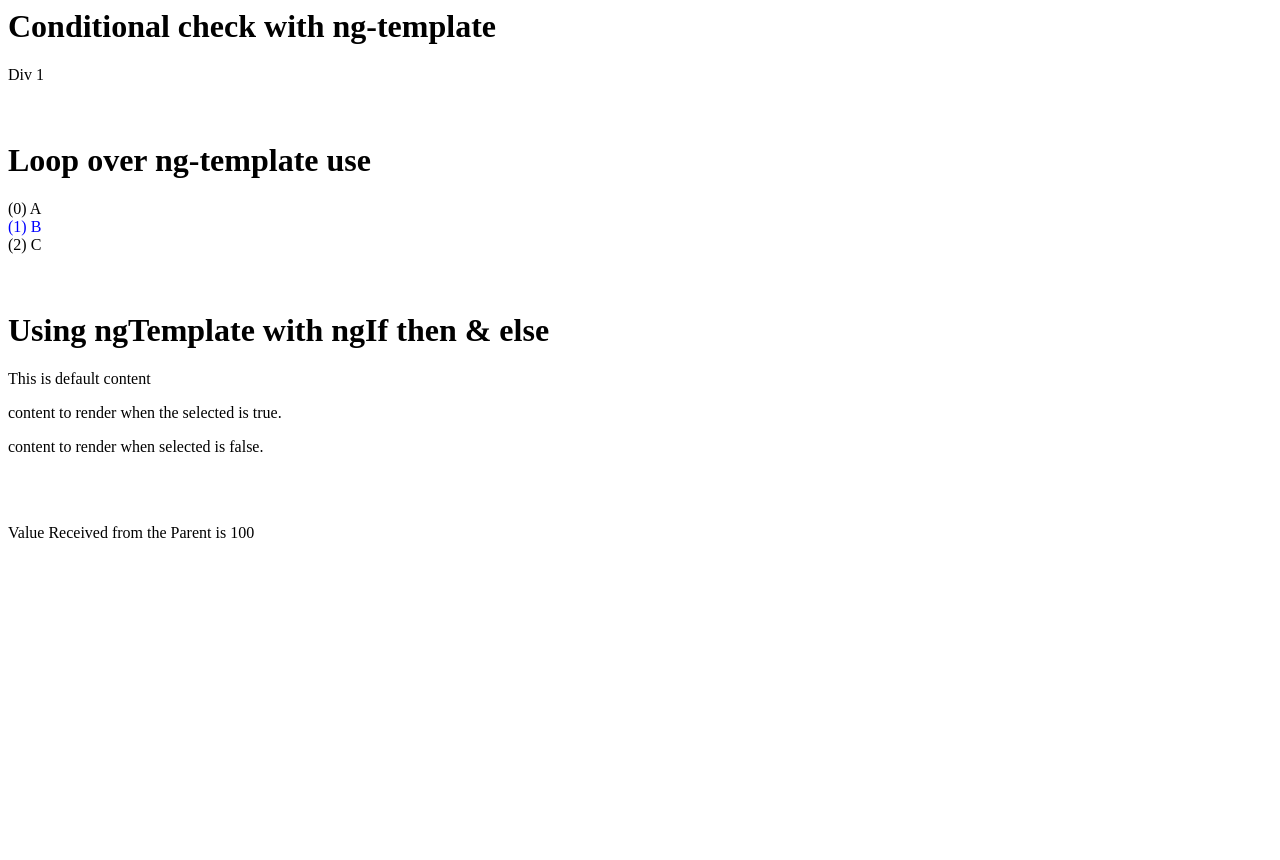
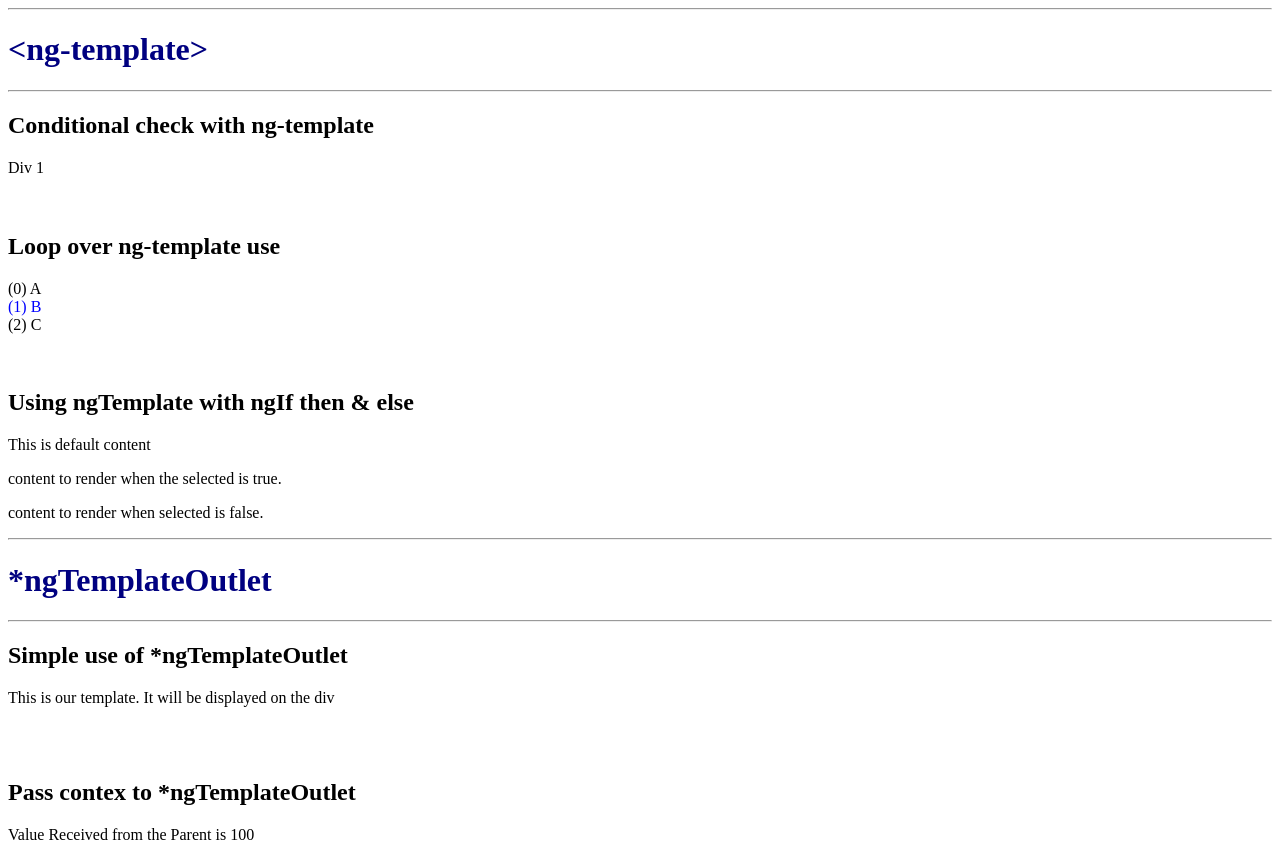
Before and after one commit to moradiyahari/angular-core-concepts, an Angular app: page / in a window 1280 px wide. Before the commit the page ends 800 px from the top, so only its background shows below. Built offline with nearby package versions, Linux system fonts and the light colour scheme.

Commit message:
4 files modified, 2 added

```diff
--- a/src/app/app.component.css
+++ b/src/app/app.component.css
@@ -1,3 +1,6 @@
 p {
   font-family: Lato;
 }
+h1{
+  color:navy;
+}
--- a/src/app/app.component.html
+++ b/src/app/app.component.html
@@ -1 +1,8 @@
+<hr>
+<h1>&lt;ng-template&gt;</h1>
+<hr>
 <my-ng-template></my-ng-template>
+<hr>
+<h1>*ngTemplateOutlet</h1>
+<hr>
+<my-ng-template-outlet></my-ng-template-outlet>
--- /dev/null
+++ b/src/app/my-ng-template-outlet/my-ng-template-outlet.html
@@ -0,0 +1,14 @@
+<h2>Simple use of *ngTemplateOutlet</h2>
+<div *ngTemplateOutlet="template1">This text is not displayed</div>
+<ng-template #template1>
+  <p>This is our template. It will be displayed on the div</p>
+</ng-template>
+
+<br />
+<br />
+
+<h2>Pass contex to *ngTemplateOutlet</h2>
+<div *ngTemplateOutlet="messageTemplate; context:{value:100}"></div>
+<ng-template let-value="value" #messageTemplate>
+  <p>Value Received from the Parent is {{value}}</p>
+</ng-template>
--- a/src/app/my-ng-template/my-ng-template.html
+++ b/src/app/my-ng-template/my-ng-template.html
@@ -1,33 +1,39 @@
-<h1>Conditional check with ng-template</h1>
+<h2>Conditional check with ng-template</h2>
 <ng-template [ngIf]="true">
   <div>Div 1</div>
 </ng-template>
 
-<br>
-<br>
+<br />
+<br />
 
-<h1>Loop over ng-template use</h1>
+<h2>Loop over ng-template use</h2>
 <!-- <div *ngFor="let item of items; let i=index; let odd=odd; trackBy: trackById" [class.odd]="odd">
 ({{i}}) {{item.name}}
 </div> -->
-<ng-template ngFor let-item [ngForOf]="items" let-i="index" let-odd="odd" [ngForTrackBy]="trackById">
-<div [class.odd]="odd">({{i}}) {{item.name}}</div>
+<ng-template
+  ngFor
+  let-item
+  [ngForOf]="items"
+  let-i="index"
+  let-odd="odd"
+  [ngForTrackBy]="trackById"
+>
+  <div [class.odd]="odd">({{i}}) {{item.name}}</div>
 </ng-template>
 
-<br>
-<br>
+<br />
+<br />
 
-
-<h1>Using ngTemplate with ngIf then & else</h1>
+<h2>Using ngTemplate with ngIf then & else</h2>
 
 <div *ngIf="true else elseBlock1">
   <p>This is default content</p>
 </div>
 <div *ngIf="true; then thenBlock1 else elseBlock1">
-<p>This content is not shown</p>
+  <p>This content is not shown</p>
 </div>
 <div *ngIf="false; then thenBlock1 else elseBlock1">
-<p>This content is not shown</p>
+  <p>This content is not shown</p>
 </div>
 
 <ng-template #thenBlock1>
@@ -36,20 +42,3 @@
 <ng-template #elseBlock1>
   <p>content to render when selected is false.</p>
 </ng-template>
-
-<br>
-<br>
-
-
-
-<ng-container *ngTemplateOutlet="template1">
-  This text is not displayed
-</ng-container>
-<div *ngTemplateOutlet="template1">
-</div>
-
-<ng-container *ngTemplateOutlet="messageTemplate; context:{value:100}">
-</ng-container>
-<ng-template let-value="value" #messageTemplate>
-  <p>Value Received from the Parent is  {{value}}</p>
-</ng-template>
```
Also changed, not shown: src/app/app.module.ts (+9 -4 lines), src/app/my-ng-template-outlet/my-ng-template-outlet.ts (added, +9 -0 lines).
